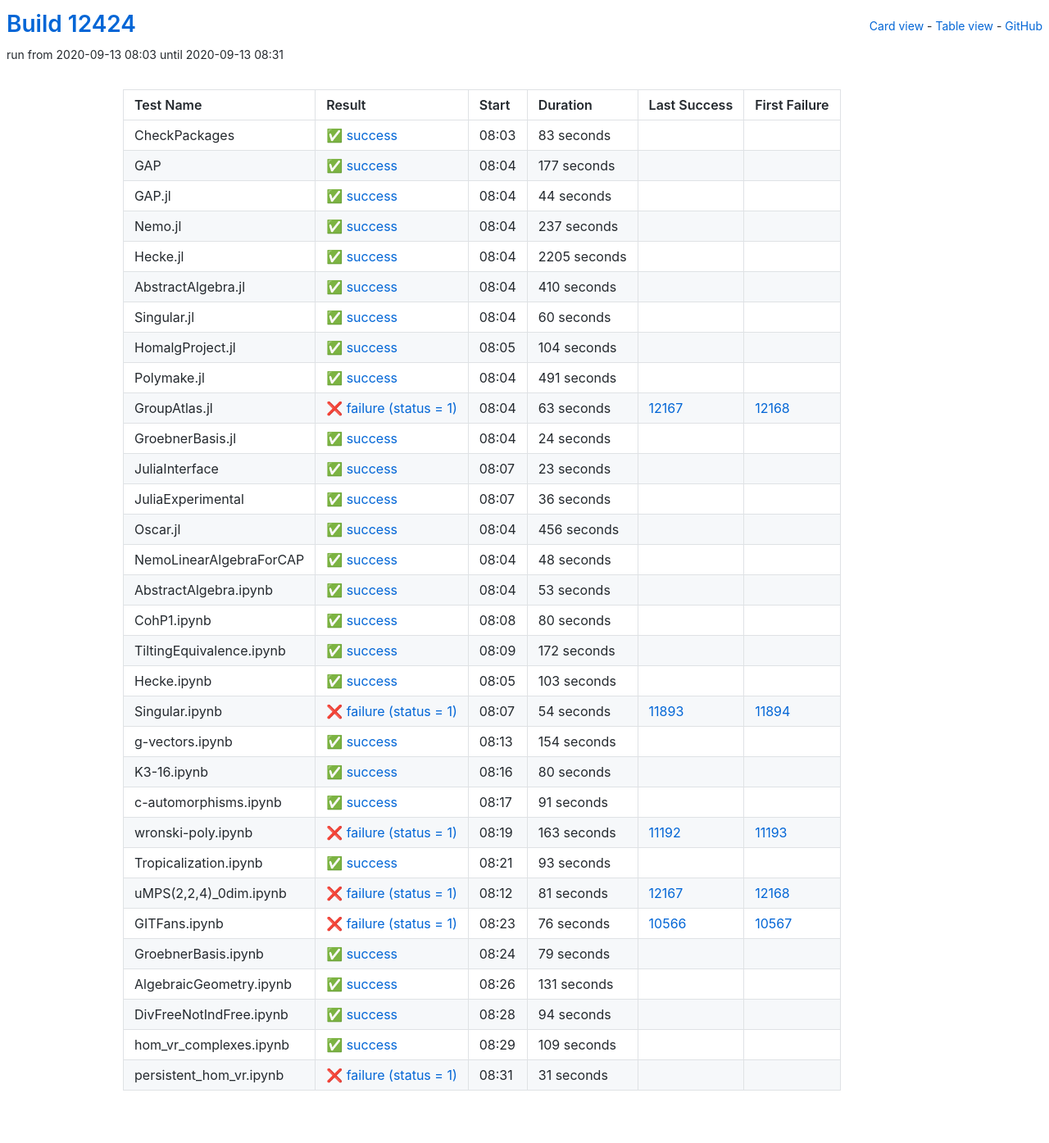
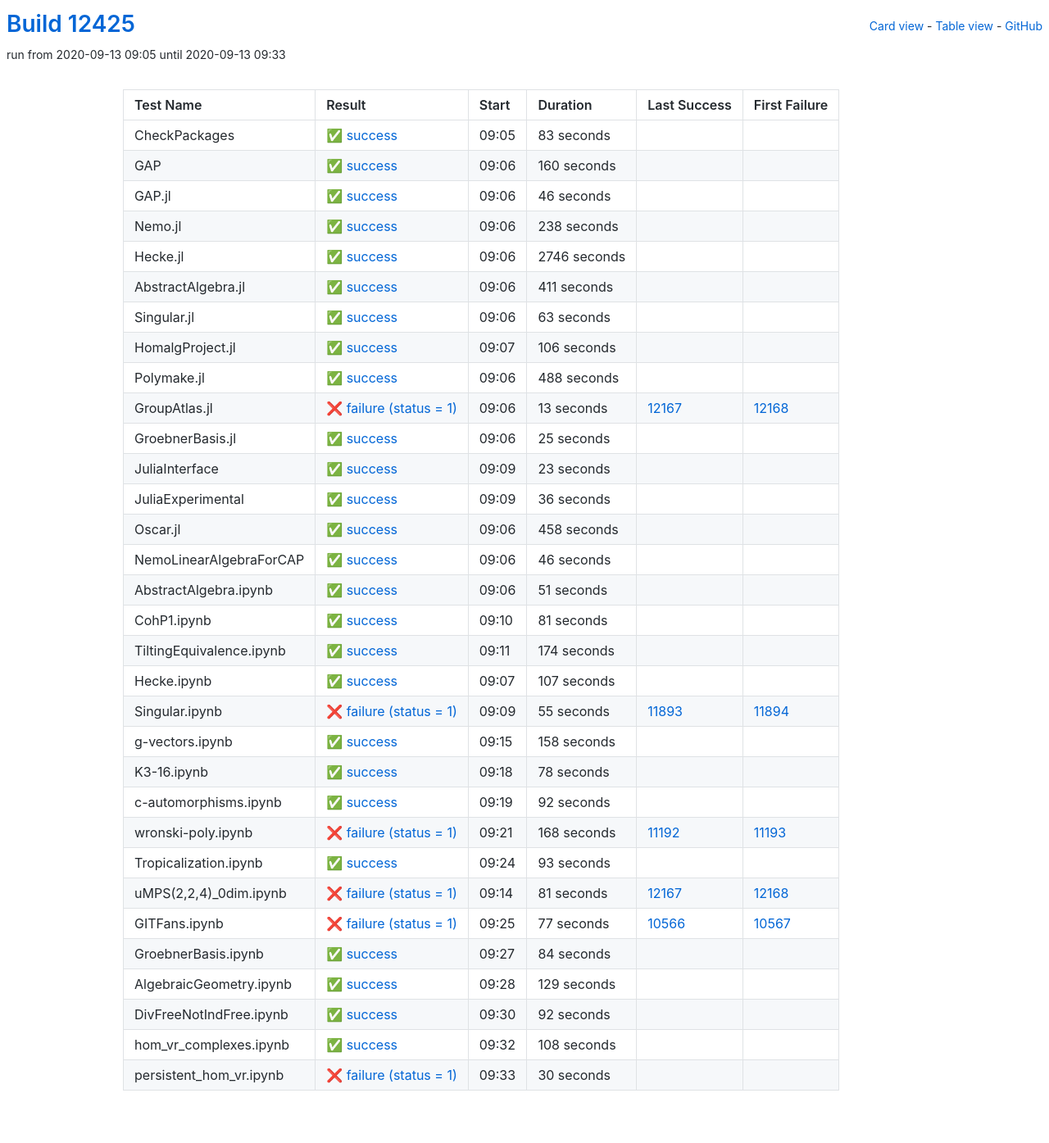
Before and after one commit to oscar-system/oscar-ci-status, a Jekyll site: the page built from table.html, in a window 1280 px wide. Shown: the whole page at 82% size. Built offline with Jekyll 4.4.1, drawn with Linux system fonts in a browser that asks for light colours.

Commit message:
Build #12425

```diff
--- a/_data/ci.yml
+++ b/_data/ci.yml
@@ -1,6 +1,6 @@
 ---
-build: 12424
-build_url: https://oscarci.mathematik.uni-kl.de/job/oscar/12424/
+build: 12425
+build_url: https://oscarci.mathematik.uni-kl.de/job/oscar/12425/
 job: oscar
 organization: oscar-system
 repo: oscar-ci-status
@@ -8,8 +8,8 @@ repourl: https://github.com/oscar-system/oscar-ci-status
 tests:
 - name: CheckPackages
   id: checkpackages
-  log: https://oscarci.mathematik.uni-kl.de/job/oscar/12424/artifact/logs/build-12424/CheckPackages.log
-  start: 2020-09-13 08:03
+  log: https://oscarci.mathematik.uni-kl.de/job/oscar/12425/artifact/logs/build-12425/CheckPackages.log
+  start: 2020-09-13 09:05
   success: true
   exitcode: 0
   status: success
@@ -20,128 +20,128 @@ tests:
   first_failure_url:
 - name: GAP
   id: gap
-  log: https://oscarci.mathematik.uni-kl.de/job/oscar/12424/artifact/logs/build-12424/GAP.log
-  start: 2020-09-13 08:04
+  log: https://oscarci.mathematik.uni-kl.de/job/oscar/12425/artifact/logs/build-12425/GAP.log
+  start: 2020-09-13 09:06
   success: true
   exitcode: 0
   status: success
-  duration: 177
+  duration: 160
   last_success: false
   last_success_url:
   first_failure: false
   first_failure_url:
 - name: GAP.jl
   id: gap-jl
-  log: https://oscarci.mathematik.uni-kl.de/job/oscar/12424/artifact/logs/build-12424/GAP.jl.log
-  start: 2020-09-13 08:04
+  log: https://oscarci.mathematik.uni-kl.de/job/oscar/12425/artifact/logs/build-12425/GAP.jl.log
+  start: 2020-09-13 09:06
   success: true
   exitcode: 0
   status: success
-  duration: 44
+  duration: 46
   last_success: false
   last_success_url:
   first_failure: false
   first_failure_url:
 - name: Nemo.jl
   id: nemo-jl
-  log: https://oscarci.mathematik.uni-kl.de/job/oscar/12424/artifact/logs/build-12424/Nemo.jl.log
-  start: 2020-09-13 08:04
+  log: https://oscarci.mathematik.uni-kl.de/job/oscar/12425/artifact/logs/build-12425/Nemo.jl.log
+  start: 2020-09-13 09:06
   success: true
   exitcode: 0
   status: success
-  duration: 237
+  duration: 238
   last_success: false
   last_success_url:
   first_failure: false
   first_failure_url:
 - name: Hecke.jl
   id: hecke-jl
-  log: https://oscarci.mathematik.uni-kl.de/job/oscar/12424/artifact/logs/build-12424/Hecke.jl.log
-  start: 2020-09-13 08:04
+  log: https://oscarci.mathematik.uni-kl.de/job/oscar/12425/artifact/logs/build-12425/Hecke.jl.log
+  start: 2020-09-13 09:06
   success: true
   exitcode: 0
   status: success
-  duration: 2205
+  duration: 2746
   last_success: false
   last_success_url:
   first_failure: false
   first_failure_url:
 - name: AbstractAlgebra.jl
   id: abstractalgebra-jl
-  log: https://oscarci.mathematik.uni-kl.de/job/oscar/12424/artifact/logs/build-12424/AbstractAlgebra.jl.log
-  start: 2020-09-13 08:04
+  log: https://oscarci.mathematik.uni-kl.de/job/oscar/12425/artifact/logs/build-12425/AbstractAlgebra.jl.log
+  start: 2020-09-13 09:06
   success: true
   exitcode: 0
   status: success
-  duration: 410
+  duration: 411
   last_success: false
   last_success_url:
   first_failure: false
   first_failure_url:
 - name: Singular.jl
   id: singular-jl
-  log: https://oscarci.mathematik.uni-kl.de/job/oscar/12424/artifact/logs/build-12424/Singular.jl.log
-  start: 2020-09-13 08:04
+  log: https://oscarci.mathematik.uni-kl.de/job/oscar/12425/artifact/logs/build-12425/Singular.jl.log
+  start: 2020-09-13 09:06
   success: true
   exitcode: 0
   status: success
-  duration: 60
+  duration: 63
   last_success: false
   last_success_url:
   first_failure: false
   first_failure_url:
 - name: HomalgProject.jl
   id: homalgproject-jl
-  log: https://oscarci.mathematik.uni-kl.de/job/oscar/12424/artifact/logs/build-12424/HomalgProject.jl.log
-  start: 2020-09-13 08:05
+  log: https://oscarci.mathematik.uni-kl.de/job/oscar/12425/artifact/logs/build-12425/HomalgProject.jl.log
+  start: 2020-09-13 09:07
   success: true
   exitcode: 0
   status: success
-  duration: 104
+  duration: 106
   last_success: false
   last_success_url:
   first_failure: false
   first_failure_url:
 - name: Polymake.jl
   id: polymake-jl
-  log: https://oscarci.mathematik.uni-kl.de/job/oscar/12424/artifact/logs/build-12424/Polymake.jl.log
-  start: 2020-09-13 08:04
+  log: https://oscarci.mathematik.uni-kl.de/job/oscar/12425/artifact/logs/build-12425/Polymake.jl.log
+  start: 2020-09-13 09:06
   success: true
   exitcode: 0
   status: success
-  duration: 491
+  duration: 488
   last_success: false
   last_success_url:
   first_failure: false
   first_failure_url:
 - name: GroupAtlas.jl
   id: groupatlas-jl
-  log: https://oscarci.mathematik.uni-kl.de/job/oscar/12424/artifact/logs/build-12424/GroupAtlas.jl.log
-  start: 2020-09-13 08:04
+  log: https://oscarci.mathematik.uni-kl.de/job/oscar/12425/artifact/logs/build-12425/GroupAtlas.jl.log
+  start: 2020-09-13 09:06
   success: false
   exitcode: 1
   status: failure
-  duration: 63
+  duration: 13
   last_success: 12167
   last_success_url: https://oscarci.mathematik.uni-kl.de/job/oscar/12167/
   first_failure: 12168
   first_failure_url: https://oscarci.mathematik.uni-kl.de/job/oscar/12168/
 - name: GroebnerBasis.jl
   id: groebnerbasis-jl
-  log: https://oscarci.mathematik.uni-kl.de/job/oscar/12424/artifact/logs/build-12424/GroebnerBasis.jl.log
-  start: 2020-09-13 08:04
+  log: https://oscarci.mathematik.uni-kl.de/job/oscar/12425/artifact/logs/build-12425/GroebnerBasis.jl.log
+  start: 2020-09-13 09:06
   success: true
   exitcode: 0
   status: success
-  duration: 24
+  duration: 25
   last_success: false
   last_success_url:
   first_failure: false
   first_failure_url:
 - name: JuliaInterface
   id: juliainterface
-  log: https://oscarci.mathematik.uni-kl.de/job/oscar/12424/artifact/logs/build-12424/JuliaInterface.log
-  start: 2020-09-13 08:07
+  log: https://oscarci.mathematik.uni-kl.de/job/oscar/12425/artifact/logs/build-12425/JuliaInterface.log
+  start: 2020-09-13 09:09
   success: true
   exitcode: 0
   status: success
@@ -152,8 +152,8 @@ tests:
   first_failure_url:
 - name: JuliaExperimental
   id: juliaexperimental
-  log: https://oscarci.mathematik.uni-kl.de/job/oscar/12424/artifact/logs/build-12424/JuliaExperimental.log
-  start: 2020-09-13 08:07
+  log: https://oscarci.mathematik.uni-kl.de/job/oscar/12425/artifact/logs/build-12425/JuliaExperimental.log
+  start: 2020-09-13 09:09
   success: true
   exitcode: 0
   status: success
@@ -164,140 +164,140 @@ tests:
   first_failure_url:
 - name: Oscar.jl
   id: oscar-jl
-  log: https://oscarci.mathematik.uni-kl.de/job/oscar/12424/artifact/logs/build-12424/Oscar.jl.log
-  start: 2020-09-13 08:04
+  log: https://oscarci.mathematik.uni-kl.de/job/oscar/12425/artifact/logs/build-12425/Oscar.jl.log
+  start: 2020-09-13 09:06
   success: true
   exitcode: 0
   status: success
-  duration: 456
+  duration: 458
   last_success: false
   last_success_url:
   first_failure: false
   first_failure_url:
 - name: NemoLinearAlgebraForCAP
   id: nemolinearalgebraforcap
-  log: https://oscarci.mathematik.uni-kl.de/job/oscar/12424/artifact/logs/build-12424/NemoLinearAlgebraForCAP.log
-  start: 2020-09-13 08:04
+  log: https://oscarci.mathematik.uni-kl.de/job/oscar/12425/artifact/logs/build-12425/NemoLinearAlgebraForCAP.log
+  start: 2020-09-13 09:06
   success: true
   exitcode: 0
   status: success
-  duration: 48
+  duration: 46
   last_success: false
   last_success_url:
   first_failure: false
   first_failure_url:
 - name: AbstractAlgebra.ipynb
   id: abstractalgebra-ipynb
-  log: https://oscarci.mathematik.uni-kl.de/job/oscar/12424/artifact/logs/build-12424/AbstractAlgebra.ipynb.log
-  start: 2020-09-13 08:04
+  log: https://oscarci.mathematik.uni-kl.de/job/oscar/12425/artifact/logs/build-12425/AbstractAlgebra.ipynb.log
+  start: 2020-09-13 09:06
   success: true
   exitcode: 0
   status: success
-  duration: 53
+  duration: 51
   last_success: false
   last_success_url:
   first_failure: false
   first_failure_url:
 - name: CohP1.ipynb
   id: cohp1-ipynb
-  log: https://oscarci.mathematik.uni-kl.de/job/oscar/12424/artifact/logs/build-12424/CohP1.ipynb.log
-  start: 2020-09-13 08:08
+  log: https://oscarci.mathematik.uni-kl.de/job/oscar/12425/artifact/logs/build-12425/CohP1.ipynb.log
+  start: 2020-09-13 09:10
   success: true
   exitcode: 0
   status: success
-  duration: 80
+  duration: 81
   last_success: false
   last_success_url:
   first_failure: false
   first_failure_url:
 - name: TiltingEquivalence.ipynb
   id: tiltingequivalence-ipynb
-  log: https://oscarci.mathematik.uni-kl.de/job/oscar/12424/artifact/logs/build-12424/TiltingEquivalence.ipynb.log
-  start: 2020-09-13 08:09
+  log: https://oscarci.mathematik.uni-kl.de/job/oscar/12425/artifact/logs/build-12425/TiltingEquivalence.ipynb.log
+  start: 2020-09-13 09:11
   success: true
   exitcode: 0
   status: success
-  duration: 172
+  duration: 174
   last_success: false
   last_success_url:
   first_failure: false
   first_failure_url:
 - name: Hecke.ipynb
   id: hecke-ipynb
-  log: https://oscarci.mathematik.uni-kl.de/job/oscar/12424/artifact/logs/build-12424/Hecke.ipynb.log
-  start: 2020-09-13 08:05
+  log: https://oscarci.mathematik.uni-kl.de/job/oscar/12425/artifact/logs/build-12425/Hecke.ipynb.log
+  start: 2020-09-13 09:07
   success: true
   exitcode: 0
   status: success
-  duration: 103
+  duration: 107
   last_success: false
   last_success_url:
   first_failure: false
   first_failure_url:
 - name: Singular.ipynb
   id: singular-ipynb
-  log: https://oscarci.mathematik.uni-kl.de/job/oscar/12424/artifact/logs/build-12424/Singular.ipynb.log
-  start: 2020-09-13 08:07
+  log: https://oscarci.mathematik.uni-kl.de/job/oscar/12425/artifact/logs/build-12425/Singular.ipynb.log
+  start: 2020-09-13 09:09
   success: false
   exitcode: 1
   status: failure
-  duration: 54
+  duration: 55
   last_success: 11893
   last_success_url: https://oscarci.mathematik.uni-kl.de/job/oscar/11893/
   first_failure: 11894
   first_failure_url: https://oscarci.mathematik.uni-kl.de/job/oscar/11894/
 - name: g-vectors.ipynb
   id: g-vectors-ipynb
-  log: https://oscarci.mathematik.uni-kl.de/job/oscar/12424/artifact/logs/build-12424/g-vectors.ipynb.log
-  start: 2020-09-13 08:13
+  log: https://oscarci.mathematik.uni-kl.de/job/oscar/12425/artifact/logs/build-12425/g-vectors.ipynb.log
+  start: 2020-09-13 09:15
   success: true
   exitcode: 0
   status: success
-  duration: 154
+  duration: 158
   last_success: false
   last_success_url:
   first_failure: false
   first_failure_url:
 - name: K3-16.ipynb
   id: k3-16-ipynb
-  log: https://oscarci.mathematik.uni-kl.de/job/oscar/12424/artifact/logs/build-12424/K3-16.ipynb.log
-  start: 2020-09-13 08:16
+  log: https://oscarci.mathematik.uni-kl.de/job/oscar/12425/artifact/logs/build-12425/K3-16.ipynb.log
+  start: 2020-09-13 09:18
   success: true
   exitcode: 0
   status: success
-  duration: 80
+  duration: 78
   last_success: false
   last_success_url:
   first_failure: false
   first_failure_url:
 - name: c-automorphisms.ipynb
   id: c-automorphisms-ipynb
-  log: https://oscarci.mathematik.uni-kl.de/job/oscar/12424/artifact/logs/build-12424/c-automorphisms.ipynb.log
-  start: 2020-09-13 08:17
+  log: https://oscarci.mathematik.uni-kl.de/job/oscar/12425/artifact/logs/build-12425/c-automorphisms.ipynb.log
+  start: 2020-09-13 09:19
   success: true
   exitcode: 0
   status: success
-  duration: 91
+  duration: 92
   last_success: false
   last_success_url:
   first_failure: false
   first_failure_url:
 - name: wronski-poly.ipynb
   id: wronski-poly-ipynb
-  log: https://oscarci.mathematik.uni-kl.de/job/oscar/12424/artifact/logs/build-12424/wronski-poly.ipynb.log
-  start: 2020-09-13 08:19
+  log: https://oscarci.mathematik.uni-kl.de/job/oscar/12425/artifact/logs/build-12425/wronski-poly.ipynb.log
+  start: 2020-09-13 09:21
   success: false
   exitcode: 1
   status: failure
-  duration: 163
+  duration: 168
   last_success: 11192
   last_success_url: https://oscarci.mathematik.uni-kl.de/job/oscar/11192/
   first_failure: 11193
   first_failure_url: https://oscarci.mathematik.uni-kl.de/job/oscar/11193/
 - name: Tropicalization.ipynb
   id: tropicalization-ipynb
-  log: https://oscarci.mathematik.uni-kl.de/job/oscar/12424/artifact/logs/build-12424/Tropicalization.ipynb.log
-  start: 2020-09-13 08:21
+  log: https://oscarci.mathematik.uni-kl.de/job/oscar/12425/artifact/logs/build-12425/Tropicalization.ipynb.log
+  start: 2020-09-13 09:24
   success: true
   exitcode: 0
   status: success
@@ -308,8 +308,8 @@ tests:
   first_failure_url:
 - name: uMPS(2,2,4)_0dim.ipynb
   id: umps-2-2-4-0dim-ipynb
-  log: https://oscarci.mathematik.uni-kl.de/job/oscar/12424/artifact/logs/build-12424/uMPS-2-2-4-_0dim.ipynb.log
-  start: 2020-09-13 08:12
+  log: https://oscarci.mathematik.uni-kl.de/job/oscar/12425/artifact/logs/build-12425/uMPS-2-2-4-_0dim.ipynb.log
+  start: 2020-09-13 09:14
   success: false
   exitcode: 1
   status: failure
@@ -320,72 +320,72 @@ tests:
   first_failure_url: https://oscarci.mathematik.uni-kl.de/job/oscar/12168/
 - name: GITFans.ipynb
   id: gitfans-ipynb
-  log: https://oscarci.mathematik.uni-kl.de/job/oscar/12424/artifact/logs/build-12424/GITFans.ipynb.log
-  start: 2020-09-13 08:23
+  log: https://oscarci.mathematik.uni-kl.de/job/oscar/12425/artifact/logs/build-12425/GITFans.ipynb.log
+  start: 2020-09-13 09:25
   success: false
   exitcode: 1
   status: failure
-  duration: 76
+  duration: 77
   last_success: 10566
   last_success_url: https://oscarci.mathematik.uni-kl.de/job/oscar/10566/
   first_failure: 10567
   first_failure_url: https://oscarci.mathematik.uni-kl.de/job/oscar/10567/
 - name: GroebnerBasis.ipynb
   id: groebnerbasis-ipynb
-  log: https://oscarci.mathematik.uni-kl.de/job/oscar/12424/artifact/logs/build-12424/GroebnerBasis.ipynb.log
-  start: 2020-09-13 08:24
+  log: https://oscarci.mathematik.uni-kl.de/job/oscar/12425/artifact/logs/build-12425/GroebnerBasis.ipynb.log
+  start: 2020-09-13 09:27
   success: true
   exitcode: 0
   status: success
-  duration: 79
+  duration: 84
   last_success: false
   last_success_url:
   first_failure: false
   first_failure_url:
 - name: AlgebraicGeometry.ipynb
   id: algebraicgeometry-ipynb
-  log: https://oscarci.mathematik.uni-kl.de/job/oscar/12424/artifact/logs/build-12424/AlgebraicGeometry.ipynb.log
-  start: 2020-09-13 08:26
+  log: https://oscarci.mathematik.uni-kl.de/job/oscar/12425/artifact/logs/build-12425/AlgebraicGeometry.ipynb.log
+  start: 2020-09-13 09:28
   success: true
   exitcode: 0
   status: success
-  duration: 131
+  duration: 129
   last_success: false
   last_success_url:
   first_failure: false
   first_failure_url:
 - name: DivFreeNotIndFree.ipynb
   id: divfreenotindfree-ipynb
-  log: https://oscarci.mathematik.uni-kl.de/job/oscar/12424/artifact/logs/build-12424/DivFreeNotIndFree.ipynb.log
-  start: 2020-09-13 08:28
+  log: https://oscarci.mathematik.uni-kl.de/job/oscar/12425/artifact/logs/build-12425/DivFreeNotIndFree.ipynb.log
+  start: 2020-09-13 09:30
   success: true
   exitcode: 0
   status: success
-  duration: 94
+  duration: 92
   last_success: false
   last_success_url:
   first_failure: false
   first_failure_url:
 - name: hom_vr_complexes.ipynb
   id: hom-vr-complexes-ipynb
-  log: https://oscarci.mathematik.uni-kl.de/job/oscar/12424/artifact/logs/build-12424/hom_vr_complexes.ipynb.log
-  start: 2020-09-13 08:29
+  log: https://oscarci.mathematik.uni-kl.de/job/oscar/12425/artifact/logs/build-12425/hom_vr_complexes.ipynb.log
+  start: 2020-09-13 09:32
   success: true
   exitcode: 0
   status: success
-  duration: 109
+  duration: 108
   last_success: false
   last_success_url:
   first_failure: false
   first_failure_url:
 - name: persistent_hom_vr.ipynb
   id: persistent-hom-vr-ipynb
-  log: https://oscarci.mathematik.uni-kl.de/job/oscar/12424/artifact/logs/build-12424/persistent_hom_vr.ipynb.log
-  start: 2020-09-13 08:31
+  log: https://oscarci.mathematik.uni-kl.de/job/oscar/12425/artifact/logs/build-12425/persistent_hom_vr.ipynb.log
+  start: 2020-09-13 09:33
   success: false
   exitcode: 1
   status: failure
-  duration: 31
+  duration: 30
   last_success: false
   last_success_url:
   first_failure: false
```
Also changed, not shown: README.md.
